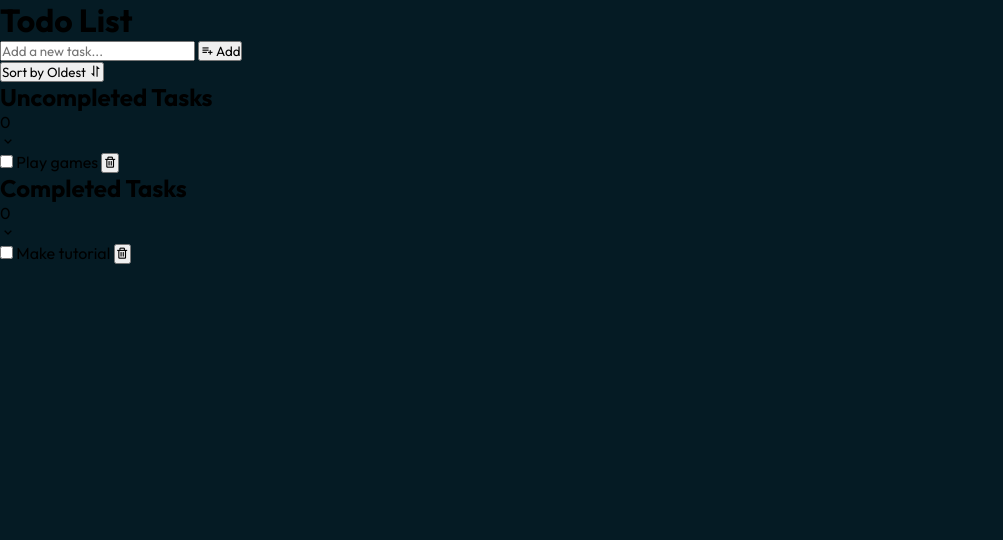
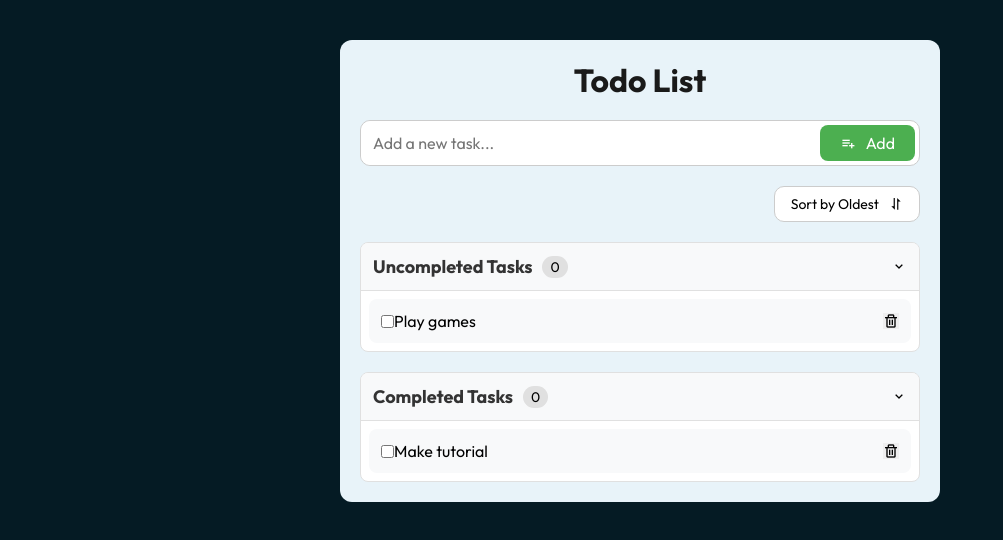
Before and after one commit to AnshP05/To-Do-List-App, a plain HTML site: page index.html in a window 1280 px wide. Shown: the whole page, without its empty margins (0-1003 px from the left). Drawn offline with nearby package versions, Linux system fonts and the light colour scheme.

Commit message:
Css styling about halfway done till the tpdo text

```diff
--- a/index.html
+++ b/index.html
@@ -14,7 +14,7 @@
         </div>
 
         <div class="input-section">
-            <input type="text" id="todoInput" placeholder="Add a new task...">
+            <input type="text" class="todo-input" id="todoInput" placeholder="Add a new task...">
             <button class="add-btn" onclick="addTodo()"><i class='bx bx-list-plus' ></i> Add</button>
         </div>
 
@@ -49,7 +49,7 @@
                 </div>
                 <span class="chevron"><i class='bx bx-chevron-down' ></i></span>
             </div>
-            <div class="section-content" id="completed-section">
+            <div class="section-content expanded" id="completed-section">
                 <ul id="completedList">
                     <li class="todo-item">
                         <input type="checkbox" class="checkbox">
--- a/style.css
+++ b/style.css
@@ -9,5 +9,147 @@
 
 body {
     background: #051B24;
+    padding: 40px 20px;
+}
+
+.container {
+    margin: 0 auto;
+    background: #E8F3F9;
+    max-width: 600px;
+    display: flex;
+    flex-direction: column;
+    gap: 20px;
+    padding: 20px;
+    border-radius: 12px;
+    box-shadow: 0 6px 10px rgba(0,0,0,0,4);
+}
+
+.todo-title h1 {
+    color: #1a1a1a;
+    text-align: center;
+}
+
+.input-section {
+    display: flex;
+    align-items: center;
+    border: 1px solid #ccc;
+    border-radius: 10px;
+    background: #fff;
+}
+
+.todo-input {
+    width: 100%;
+    padding: 12px;
+    font-size: 16px;
+    border: none;
+    border-radius: 10px;
+    outline: none;
+}
+
+button {
+    display: flex;
+    align-items: center;
+    gap: 10px;
+    border: none;
+    font-size: 16px;
+    cursor: pointer;
+    transition: background .3s;
+}
+
+.add-btn {
+    color: #fff;
+    background: #4caf50;
+    margin-right: 4px;
+    padding: 8px 20px;
+    border-radius: 8px;
+}
+.add-btn:hover {
+    background: #45a049;
 
 }
+
+
+.sort-section {
+    display: flex;
+    justify-content: right;
+}
+.sort-button {
+    background: #fff;
+    color: #000;
+    border: 1px solid #ccc;
+    padding: 8px 16px;
+    font-size: 14px;
+    border-radius: 10px;
+}
+.sort-button:hover {
+    background: #eee;
+}
+
+.todo-section {
+    border: 1px solid #e0e0e0;
+    background: #fff;
+    border-radius: 8px;
+    overflow: hidden;
+}
+
+.section-header {
+    background: #f8f9fa;
+    padding: 12px;
+    display: flex;
+    justify-content: space-between;
+    align-items: center;
+    border-bottom: 1px solid #e0e0e0;
+    cursor: pointer;
+}
+
+.section-header-row {
+    display: flex;
+    align-items: center;
+    gap: 10px;
+}
+.section-header-row h2 {
+    font-size: 18px;
+    color: #333;
+}
+
+.section-header-row .count {
+    background: #e0e0e0;
+    padding: 2px 8px;
+    border-radius: 12px;
+    font-size: 14px;
+}
+.section-content {
+    max-height: 0;
+    overflow: hidden;
+    transition: max-height .3s ease-out;
+}
+.section-content.expanded {
+    overflow: auto;
+    max-height: 1000px;
+
+}
+
+.todo-item {
+    display: flex;
+    align-items: center;
+    padding: 12px;
+    background-color: #f8f9fa;
+    margin: 8px;
+    border-radius: 8px;
+    animation: slideIn .3s ease;
+}
+@keyframes slideIn {
+    from {
+        opacity: 0;
+        transform: translateY(-10px);
+    }
+    to {
+        opacity: 1;
+        transform: translateY(0);
+    }
+}
+
+.todo-text {
+    flex: 1;
+    margin-right: 10px;
+}
```
